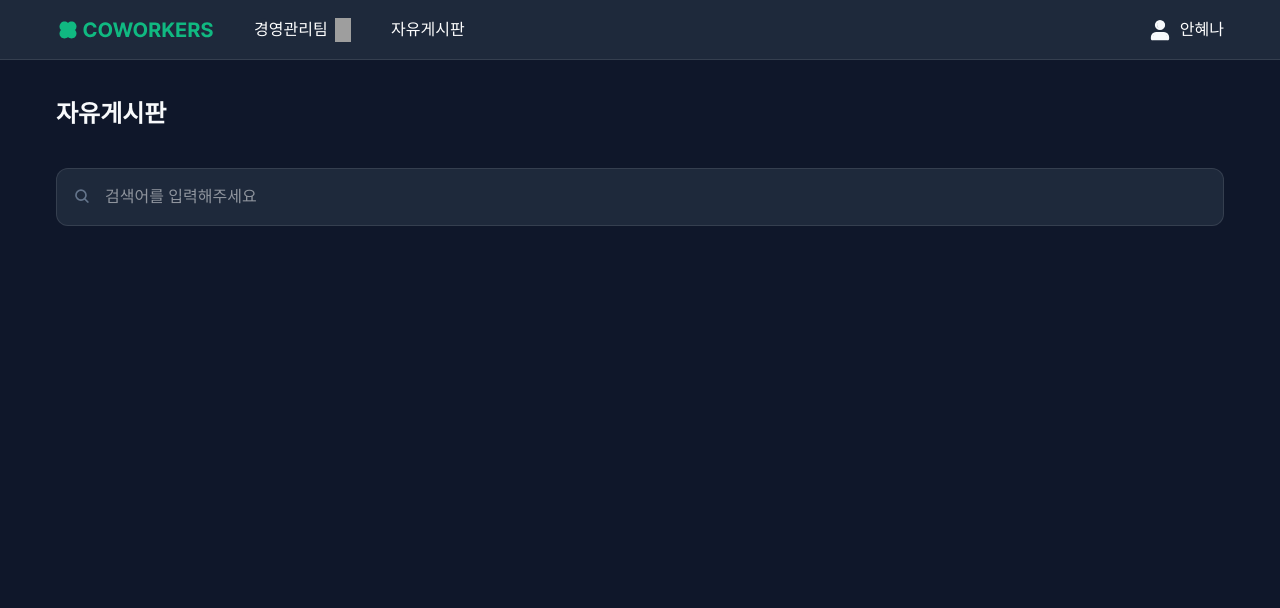
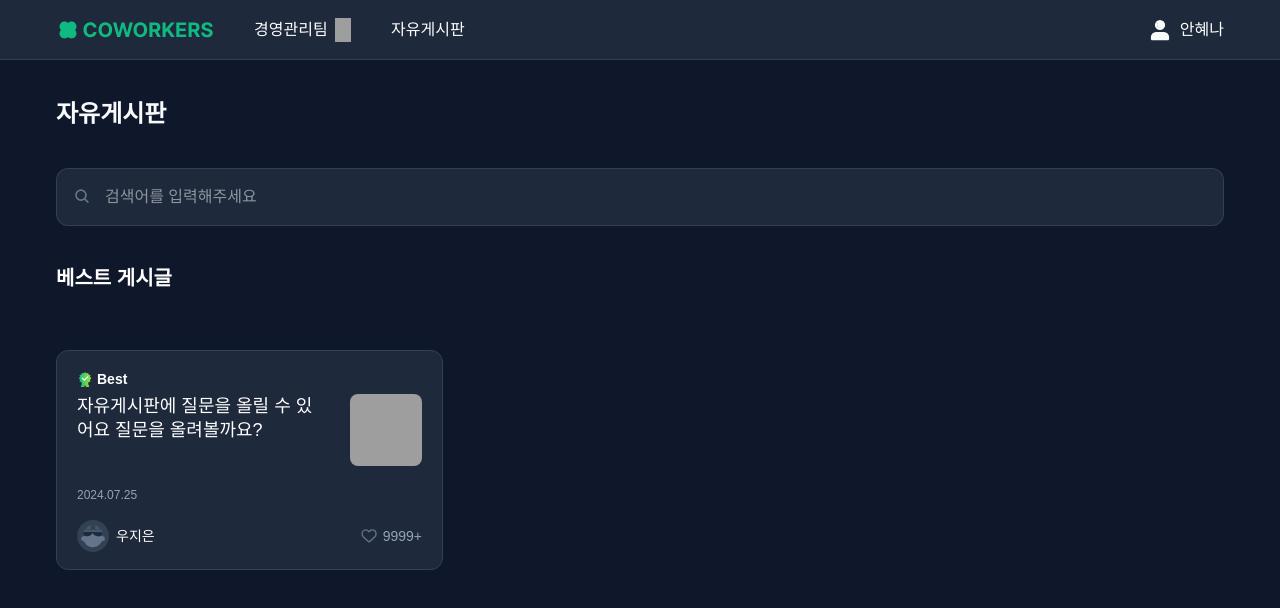
Before and after one commit to ozen0718/coworkers, a Next.js app: page /boards in a window 1280 px wide. Shown: the top 608 px of the page. Built offline with nearby package versions, Linux system fonts and the light colour scheme; grey boxes are pictures that could not be loaded.

Commit message:
[Refactor] AuthorInfo  ml 값 변경

```diff
--- a/src/app/(main)/boards/page.tsx
+++ b/src/app/(main)/boards/page.tsx
@@ -1,4 +1,6 @@
 'use client';
+
+import { BestPost } from '@/components/Card/Post/BestPost';
 
 export default function BoardPage() {
   return (
@@ -20,6 +22,12 @@ export default function BoardPage() {
             className="bg-bg200 w-full rounded-xl border border-[#F8FAFC1A] p-4 pl-12"
           />
         </div>
+        <div className="mt-10">
+          <h2 className="text-xl-bold">베스트 게시글</h2>
+          <div className="mt-15">
+            <BestPost />
+          </div>
+        </div>
       </div>
     </div>
   );
--- a/src/components/Card/Comment/AuthorInfo.tsx
+++ b/src/components/Card/Comment/AuthorInfo.tsx
@@ -35,7 +35,7 @@ export default function AuthorInfo({
         </span>
       )}
 
-      <div className={`ml-2 flex items-center ${showDivider ? 'ml-auto' : 'ml-[0px]'}`}>
+      <div className={'ml-auto flex items-center'}>
         {showLike && (
           <div className="flex items-center">
             <IconHeart
```
